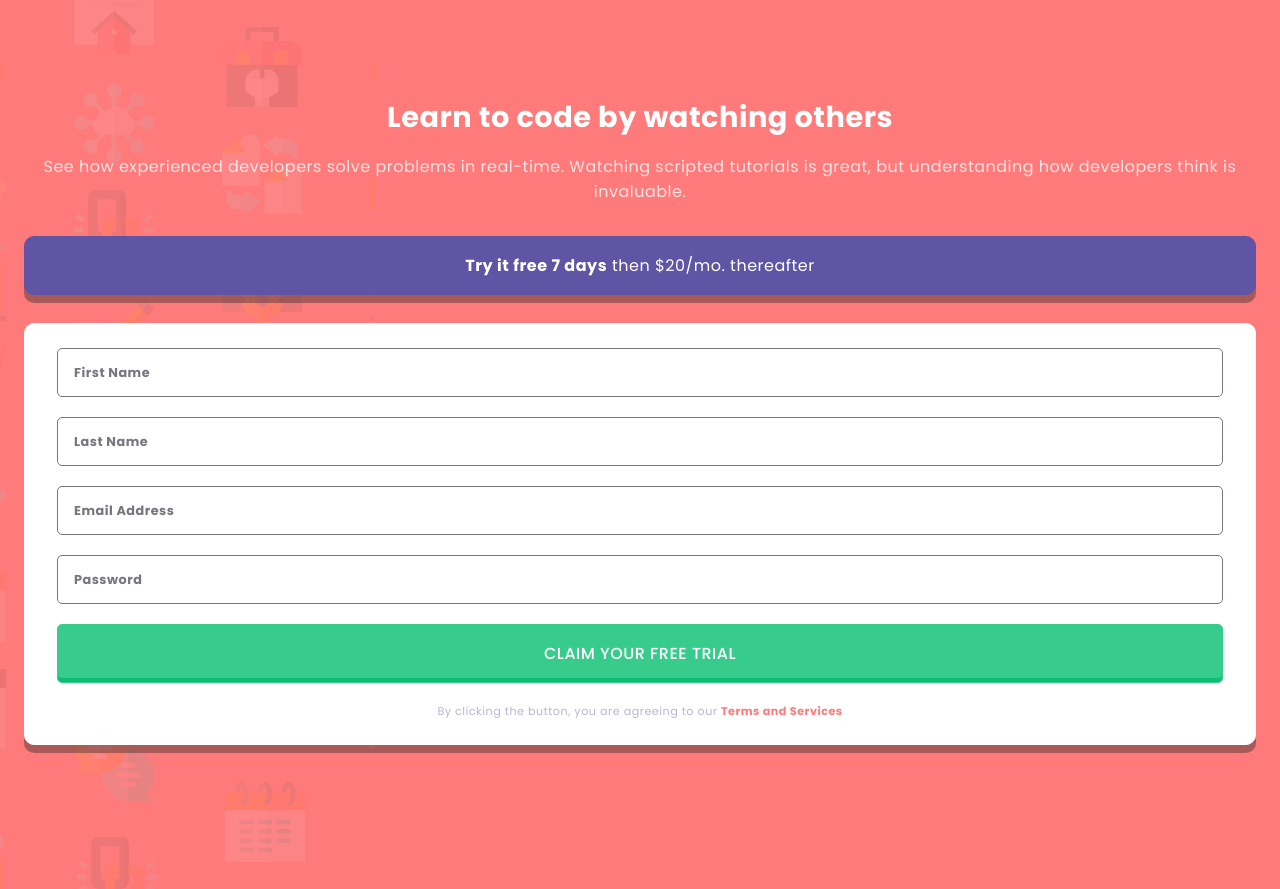
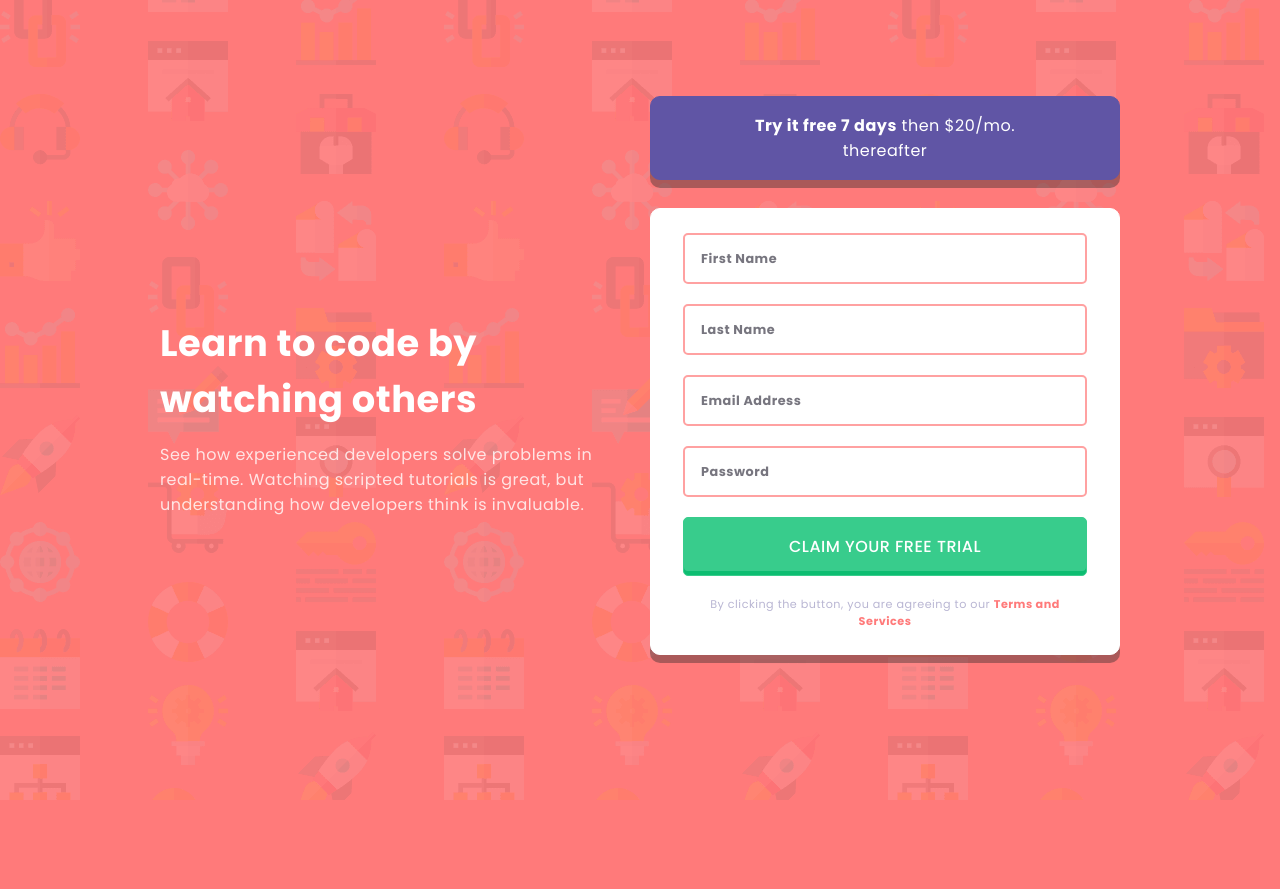
Before and after one commit to Meekunn/Responsive-form, a plain HTML site: page index.html in a window 1280 px wide. After the commit the page ends 831 px from the top, so only its background shows below. Drawn offline with Linux system fonts and the light colour scheme.

Commit message:
:lipstick: Styled Desktop View

```diff
--- a/index.html
+++ b/index.html
@@ -18,17 +18,17 @@
                 <h1>Learn to code by watching others</h1>
                 <p>See how experienced developers solve problems in real-time. Watching scripted tutorials is great, but understanding how developers think is invaluable.</p>
             </div>
-            <div class="form-container">
+            <form class="form-container">
                 <button><span style="font-weight: 900;">Try it free 7 days</span> then $20/mo. thereafter</button>
                 <div class="form">
-                    <input type="text" placeholder="First Name">
-                    <input type="text" placeholder="Last Name">
-                    <input type="email"placeholder="Email Address">
-                    <input type="password" placeholder="Password">
+                    <input type="text" placeholder="First Name" required>
+                    <input type="text" placeholder="Last Name" required>
+                    <input type="email"placeholder="Email Address" required>
+                    <input type="password" placeholder="Password" required>
                     <button type="submit">CLAIM YOUR FREE TRIAL</button>
                     <p>By clicking the button, you are agreeing to our <a href="'#">Terms and Services</a> </p>
                 </div>
-            </div>
+            </form>
         </div>
     </main>
 </body>
--- a/styles/index.css
+++ b/styles/index.css
@@ -6,20 +6,20 @@
 body {
     height: 100vh;
     width: 100%;
+    background-color: #FF7A7A;
 }
 main {
-    background-color: #FF7A7A;
     position: absolute;
     font-family: 'Poppins', sans-serif;
     letter-spacing: 0.5px;
     font-size: 1rem;
-    display: flex;
-    flex-direction: column;
-    gap: 10px;
 }
 .overlay {
     background: url(../assets/images/bg-intro-mobile.png) no-repeat fixed;
     padding: 4rem 1.5rem;
+    display: flex;
+    flex-direction: column;
+    gap: 10px;
 }
 .intro {
     display: flex;
@@ -70,9 +70,24 @@ main {
     padding: 1rem;
     font-size: 0.8rem;
 }
+.form input:required {
+    background: url(../assets/images/icon-error.svg);
+    border: 2px solid #FF7A7A;
+    background-size: 20px;
+    background-repeat: no-repeat;
+    background-position: -20px -20px;
+}
 .form input::placeholder {
     font-weight: 900;
     color: #3E3C49;
+    font-family: 'Poppins', sans-serif;
+    letter-spacing: 0.5px;
+}
+.form input:focus {
+    color: #2f2e35;
+    border: 2px solid #6055A5;
+    caret-color: #6055A5;
+    font-weight: 900;
     font-family: 'Poppins', sans-serif;
     letter-spacing: 0.5px;
 }
@@ -99,3 +114,31 @@ main {
     text-decoration: none;
     font-weight: 700;
 }
+
+@media  screen and (min-width: 376px) {
+    .overlay {
+        background: url(../assets/images/bg-intro-mobile.png) repeat fixed;
+    }
+}
+@media  screen and (min-width: 1024px) {
+    .overlay {
+        background: url(../assets/images/bg-intro-desktop.png) no-repeat fixed;
+        padding: 6rem 10rem;
+        display: flex;
+        flex-direction: row;
+        gap: 30px;
+    }
+    .intro {
+        display: flex;
+        text-align: left;
+        gap: 15px;
+        justify-content: center;
+        width: 50%;
+        flex-flow: column wrap;
+        color: #fff;
+        padding: 2rem 0;
+    }
+    .intro h1 {
+        font-size: 2.3rem;
+    }
+}
```
Also changed, not shown: assets/images/circle-exclamation-solid.svg (added).
